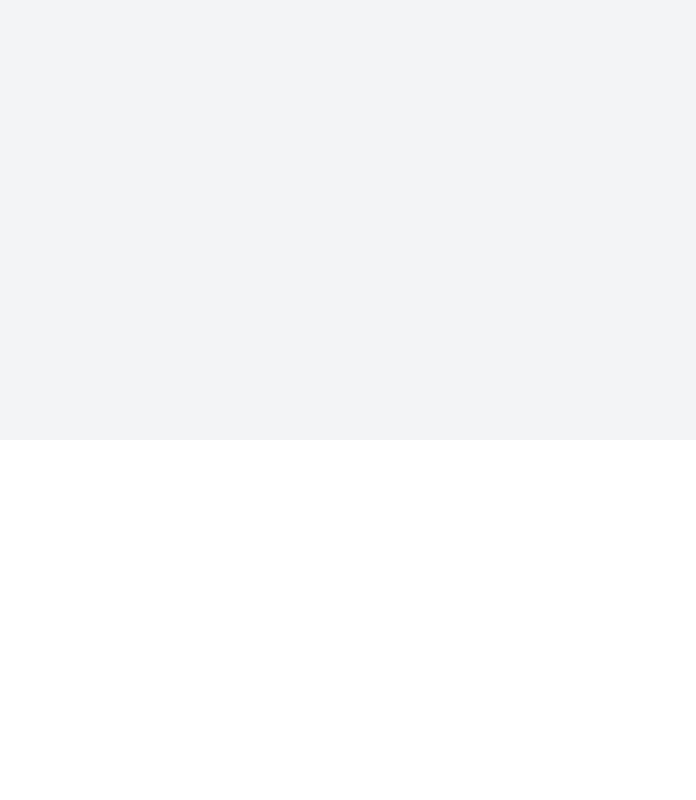
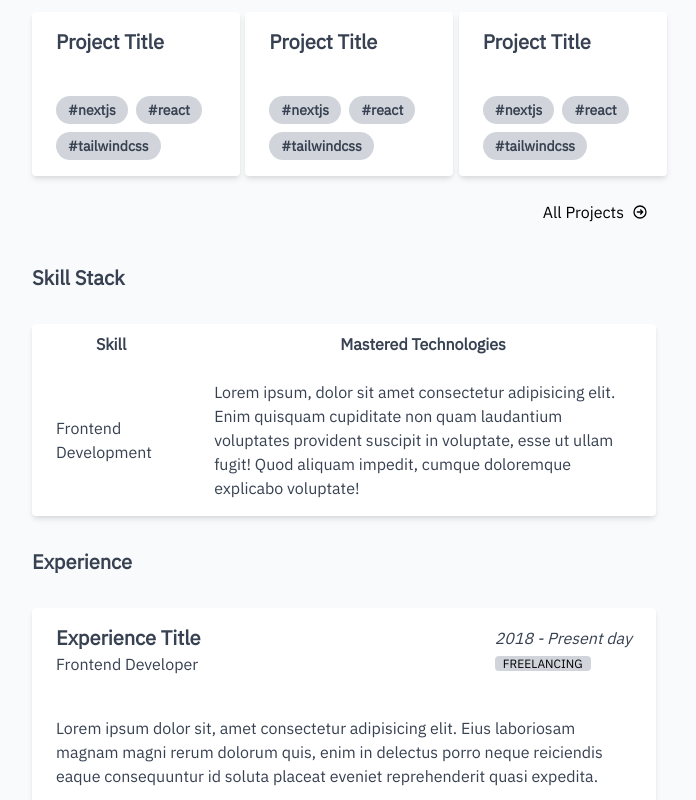
Before and after one commit to cvrlnolan/carlnolan.me, a Next.js app: page / in a window 1280 px wide. Shown: the part 360-1160 px from the top of the page, without its empty margins (296-992 px from the left). Before the commit the page ends 800 px from the top, so only its background shows below. Built offline with nearby package versions, Linux system fonts and the light colour scheme.

Commit message:
Home page done ⚙

```diff
--- /dev/null
+++ b/components/experience/experience.tsx
@@ -0,0 +1,19 @@
+import React from "react";
+import ExperienceBox from "@/components/experience/experienceBox";
+
+const Experience = () => {
+  return (
+    <>
+      <p className="font-bold text-xl text-gray-700 dark:text-gray-300 my-8">
+        Experience
+      </p>
+      <div className="grid w-full grid-cols-1 gap-4">
+        {[...Array(3)].map((e: any, i: number) => (
+          <ExperienceBox key={i} />
+        ))}
+      </div>
+    </>
+  );
+};
+
+export default Experience;
--- /dev/null
+++ b/components/experience/experienceBox.tsx
@@ -0,0 +1,38 @@
+import React from "react";
+
+const ExperienceBox = () => {
+  return (
+    <>
+      <div className="w-full bg-white dark:bg-gray-800 overflow-hidden rounded shadow-md transition duration-300">
+        <div className="flex px-6 py-4 mb-2 justify-between items-center">
+          <div className="block">
+            <p className="font-bold text-xl text-gray-700 dark:text-gray-300">
+              Experience Title
+            </p>
+            <p className="text-gray-700 dark:text-gray-300">
+              Frontend Developer
+            </p>
+          </div>
+          <div className="block">
+            <p className="text-gray-700 dark:text-gray-300 italic">
+              2018 - Present day
+            </p>
+            <span className="px-2 bg-gray-300 dark:bg-gray-600 rounded text-xs uppercase">
+              Freelancing
+            </span>
+          </div>
+        </div>
+        <div className="flex px-6 py-4">
+          <p className="text-gray-700 dark:text-gray-300">
+            Lorem ipsum dolor sit, amet consectetur adipisicing elit. Eius
+            laboriosam magnam magni rerum dolorum quis, enim in delectus porro
+            neque reiciendis eaque consequuntur id soluta placeat eveniet
+            reprehenderit quasi expedita.
+          </p>
+        </div>
+      </div>
+    </>
+  );
+};
+
+export default ExperienceBox;
--- a/components/introduction.tsx
+++ b/components/introduction.tsx
@@ -5,7 +5,7 @@ const Introduction = () => {
     <>
       <div className="flex flex-wrap-reverse w-full justify-between items-center">
         <div className="flex w-full md:w-1/2 justify-center">
-          <p>
+          <p className="text-gray-700 dark:text-gray-300">
             Lorem ipsum dolor sit amet consectetur adipisicing elit. A
             necessitatibus, ullam possimus corporis vel est pariatur veritatis,
             blanditiis provident eum ducimus sunt amet odio fugit, architecto
@@ -16,7 +16,7 @@ const Introduction = () => {
           <img
             alt="Carl"
             src="./me.jpg"
-            className="w-32 h-32 rounded-full object-cover"
+            className="w-32 h-32 rounded-full object-cover border-2 border-gray-300 dark:border-gray-600"
           />
         </div>
       </div>
--- a/components/navbar.tsx
+++ b/components/navbar.tsx
@@ -41,7 +41,7 @@ const Navbar = (props: Props) => {
 
   return (
     <>
-      <div className="flex-col p-4 mx-auto w-full min-h-screen antialiased bg-gray-100 dark:bg-gray-900 transition duration-300">
+      <div className="flex-col p-4 mx-auto w-full min-h-screen antialiased bg-gray-50 dark:bg-gray-900 transition duration-300">
         <nav className="hidden md:flex w-full p-4 h-24 justify-center">
           <div className="flex w-1/2 mx-auto justify-between items-center">
             <div className="flex">
@@ -79,7 +79,7 @@ const Navbar = (props: Props) => {
             <li>Snippets</li>
           </ul>
         </div>
-        <div className="flex flex-grow w-full md:w-1/2 mt-6 mx-auto justify-between items-center">
+        <div className="flex-col flex-grow w-full md:w-1/2 mt-6 mx-auto justify-between items-center">
           {props.children}
         </div>
       </div>
--- /dev/null
+++ b/components/projects/featuredProjects.tsx
@@ -0,0 +1,25 @@
+import React from "react";
+import ProjectCard from "@/components/projects/projectCard";
+import { ArrowCircleRightIcon } from "@heroicons/react/outline";
+
+const FeaturedProjects = () => {
+  return (
+    <>
+      <p className="font-bold text-xl text-gray-700 dark:text-gray-300 my-8">
+        Featured Projects
+      </p>
+      <div className="grid w-full grid-cols-1 md:grid-cols-2 lg:grid-cols-3 gap-4">
+        {[...Array(3)].map((e: any, i: number) => (
+          <ProjectCard key={i} />
+        ))}
+      </div>
+      <div className="flex w-full mt-4 justify-end">
+        <button className="btn-projects">
+          All Projects <ArrowCircleRightIcon className="w-4 h-4 ml-2" />
+        </button>
+      </div>
+    </>
+  );
+};
+
+export default FeaturedProjects;
--- /dev/null
+++ b/components/projects/projectCard.tsx
@@ -0,0 +1,28 @@
+import React from "react";
+
+const ProjectCard = () => {
+  return (
+    <>
+      <div className="w-full md:w-52 bg-white dark:bg-gray-800 overflow-hidden rounded shadow-md transition duration-300">
+        <div className="px-6 py-4">
+          <div className="font-bold text-xl text-gray-700 dark:text-gray-300 mb-2">
+            Project Title
+          </div>
+        </div>
+        <div className="flex flex-wrap px-6 pt-4 pb-2">
+          <span className="inline-flex bg-gray-300 dark:bg-gray-600 rounded-full px-3 py-1 text-sm font-semibold text-gray-700 dark:text-gray-300 mr-2 mb-2">
+            #nextjs
+          </span>
+          <span className="inline-flex bg-gray-300 dark:bg-gray-600 rounded-full px-3 py-1 text-sm font-semibold text-gray-700 dark:text-gray-300 mr-2 mb-2">
+            #react
+          </span>
+          <span className="inline-flex bg-gray-300 dark:bg-gray-600 rounded-full px-3 py-1 text-sm font-semibold text-gray-700 dark:text-gray-300 mr-2 mb-2">
+            #tailwindcss
+          </span>
+        </div>
+      </div>
+    </>
+  );
+};
+
+export default ProjectCard;
--- /dev/null
+++ b/components/skills.tsx
@@ -0,0 +1,38 @@
+import React from "react";
+
+const Skills = () => {
+  return (
+    <>
+      <p className="font-bold text-xl text-gray-700 dark:text-gray-300 my-8">
+        Skill Stack
+      </p>
+      <table className="table-auto bg-white dark:bg-gray-800 rounded shadow-md">
+        <thead>
+          <tr>
+            <th className="px-6 py-2 text-gray-700 dark:text-gray-300">
+              Skill
+            </th>
+            <th className="px-6 py-2 text-gray-700 dark:text-gray-300">
+              Mastered Technologies
+            </th>
+          </tr>
+        </thead>
+        <tbody>
+          <tr className="whitespace-normal">
+            <td className="px-6 py-4 text-gray-700 dark:text-gray-300">
+              Frontend Development
+            </td>
+            <td className="px-6 py-4 text-gray-700 dark:text-gray-300">
+              Lorem ipsum, dolor sit amet consectetur adipisicing elit. Enim
+              quisquam cupiditate non quam laudantium voluptates provident
+              suscipit in voluptate, esse ut ullam fugit! Quod aliquam impedit,
+              cumque doloremque explicabo voluptate!
+            </td>
+          </tr>
+        </tbody>
+      </table>
+    </>
+  );
+};
+
+export default Skills;
--- a/pages/index.tsx
+++ b/pages/index.tsx
@@ -2,6 +2,9 @@ import type { NextPage } from "next";
 import Head from "next/head";
 import Navbar from "@/components/navbar";
 import Introduction from "@/components/introduction";
+import FeaturedProjects from "@/components/projects/featuredProjects";
+import Experience from "@/components/experience/experience";
+import Skills from "@/components/skills";
 
 const Home: NextPage = () => {
   return (
@@ -11,6 +14,9 @@ const Home: NextPage = () => {
       </Head>
       <Navbar>
         <Introduction />
+        <FeaturedProjects />
+        <Skills />
+        <Experience />
       </Navbar>
     </>
   );
--- a/styles/globals.css
+++ b/styles/globals.css
@@ -29,4 +29,8 @@ a {
   .btn-theme {
     @apply bg-gray-300 border-2 border-transparent shadow dark:bg-gray-600 hover:border-gray-500 dark:hover:border-gray-300;
   }
+
+  .btn-projects {
+    @apply flex items-center hover:bg-gray-300 dark:hover:bg-gray-600 focus:outline-none focus:ring-2 focus:ring-offset-2 focus:ring-gray-500 dark:focus:ring-gray-300 transition duration-300;
+  }
 }
--- a/tailwind.config.js
+++ b/tailwind.config.js
@@ -1,3 +1,5 @@
+const defaultTheme = require("tailwindcss/defaultTheme");
+
 module.exports = {
   mode: "jit",
   purge: ["./pages/**/*.{js,ts,jsx,tsx}", "./components/**/*.{js,ts,jsx,tsx}"],
```
